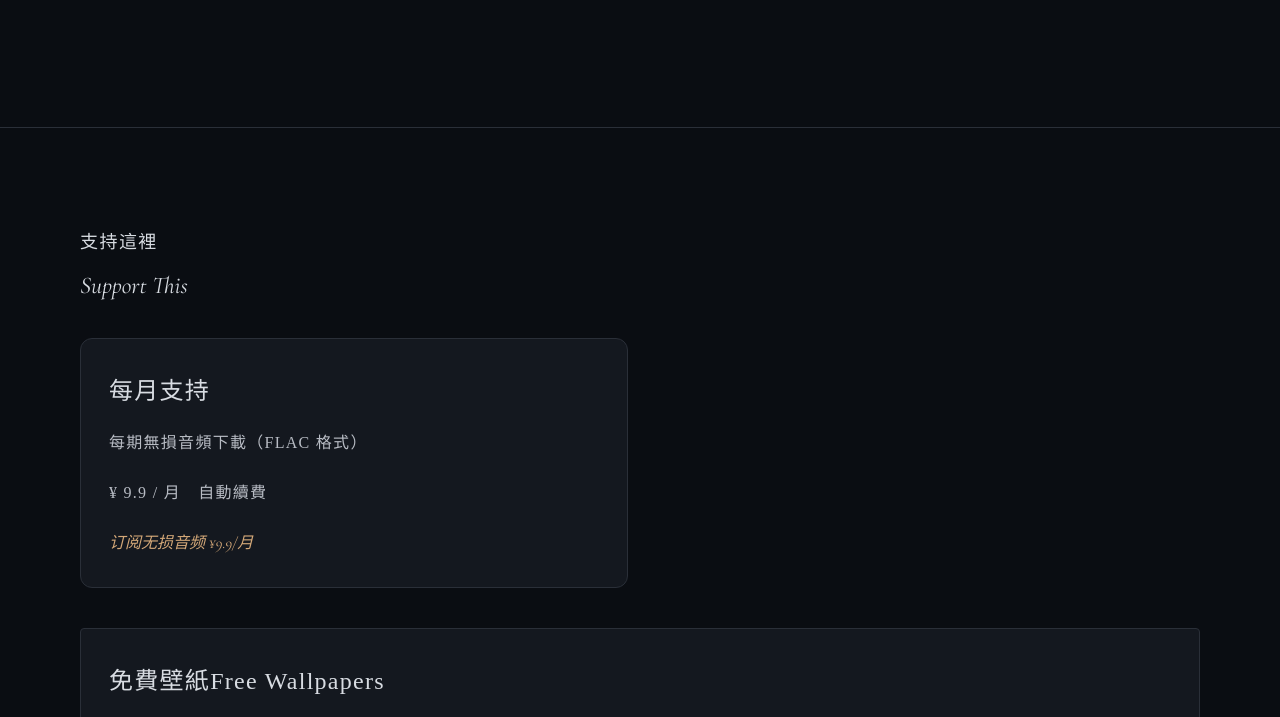
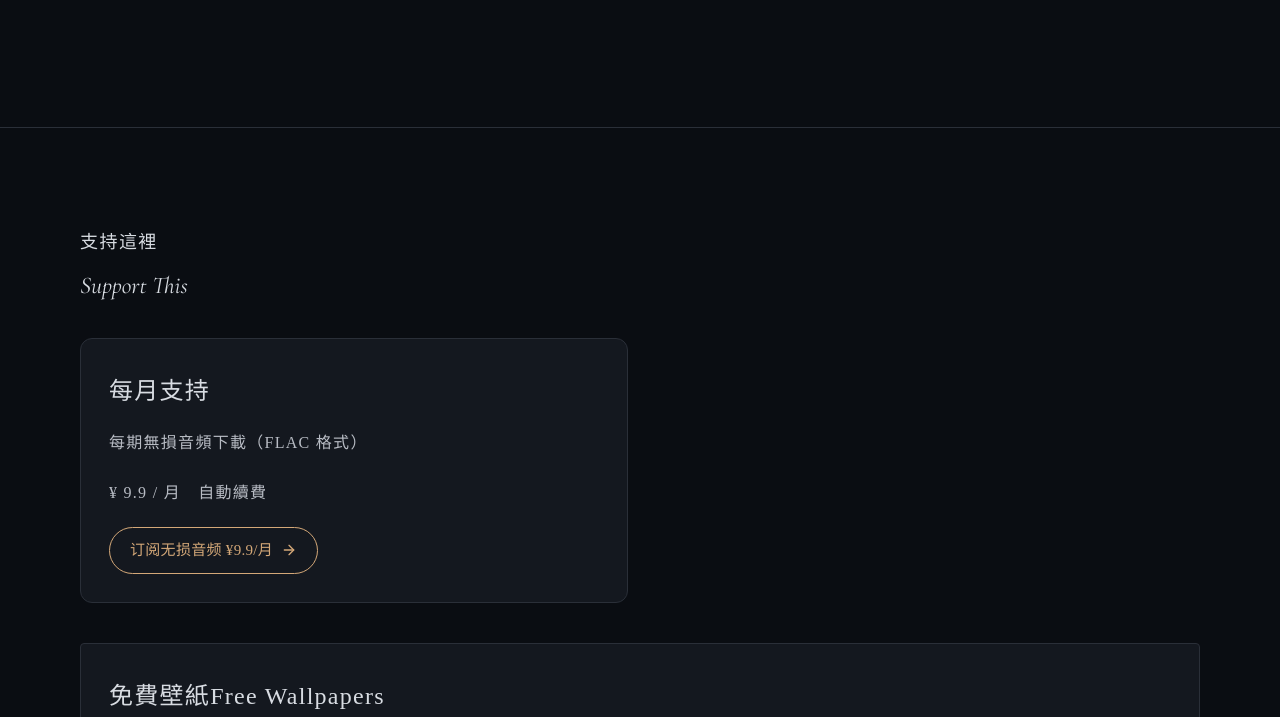
Before and after one commit to guozong0205/imperfect-notes-site, a plain HTML site: page index.html in a window 1280 px wide. Shown: the part 2455-3172 px from the top of the page. Drawn offline with nearby package versions, Linux system fonts and the light colour scheme.

Commit message:
update about copy and upgrade subscribe button style

```diff
--- a/index.html
+++ b/index.html
@@ -94,8 +94,8 @@
             <div class="copy-block">
               <p>有些聲音，你說不清楚它好在哪裡。</p>
               <p>它只是在那裡。<br>在你需要安靜的時候，剛好在。</p>
-              <p>Imperfect Notes 做的，就是這樣的聲音。<br>不完美。但它是真的。</p>
-              <p>給還在撐著的人。<br>給需要一點空白的人。<br>給願意在喧囂裡，停下來聽一聽的人。</p>
+              <p>Imperfect Notes 做的就是這樣的聲音。<br>不完美，但它是真的。</p>
+              <p>給還在撐著的人，<br>給需要一點空間的人，<br>給願意在喧囂裡，停下來聽一聽的人。</p>
             </div>
             <div class="copy-block copy-block--en">
               <p>Some sounds, you can't explain why they move you.</p>
@@ -115,7 +115,7 @@
               <h3>每月支持</h3>
               <p>每期無損音頻下載（FLAC 格式）</p>
               <strong>¥ 9.9 / 月　自動續費</strong>
-              <a class="support-action" href="https://ifdian.net/a/imperfectnotes" target="_blank" rel="noreferrer"><span>订阅无损音频 ¥9.9/月</span></a>
+              <a class="support-action" href="https://ifdian.net/a/imperfectnotes" target="_blank" rel="noreferrer"><span>订阅无损音频 ¥9.9/月</span><svg class="support-action__arrow" xmlns="http://www.w3.org/2000/svg" width="16" height="16" viewBox="0 0 24 24" fill="none" stroke="currentColor" stroke-width="2" stroke-linecap="round" stroke-linejoin="round" aria-hidden="true"><line x1="5" y1="12" x2="19" y2="12"/><polyline points="12 5 19 12 12 19"/></svg></a>
             </article>
           </div>
           <div class="wallpaper-section">
--- a/style.css
+++ b/style.css
@@ -581,14 +581,40 @@ body.hero-bg-d {
 }
 
 .support-action {
-  display: inline-block;
+  display: inline-flex !important;
+  align-items: center;
+  gap: 8px;
+  padding: 12px 20px;
+  border: 1px solid var(--warm) !important;
+  border-radius: 100px !important;
   color: var(--warm);
-  line-height: 1.5;
-  transition: color 0.2s ease;
+  font-size: 15px;
+  line-height: 1.4;
+  letter-spacing: 0.02em;
+  font-style: normal;
+  transition: color 0.2s ease, background 0.2s ease, border-color 0.2s ease;
+}
+
+.support-action span {
+  display: inline !important;
+  font-style: normal !important;
+  font-family: inherit;
+  letter-spacing: inherit;
+}
+
+.support-action__arrow {
+  flex-shrink: 0;
+  transition: transform 0.2s ease;
 }
 
 .support-action:hover {
-  color: var(--warm-hover);
+  color: var(--bg);
+  background: var(--warm);
+  border-color: var(--warm);
+}
+
+.support-action:hover .support-action__arrow {
+  transform: translateX(3px);
 }
 
 .wallpaper-section {
```
